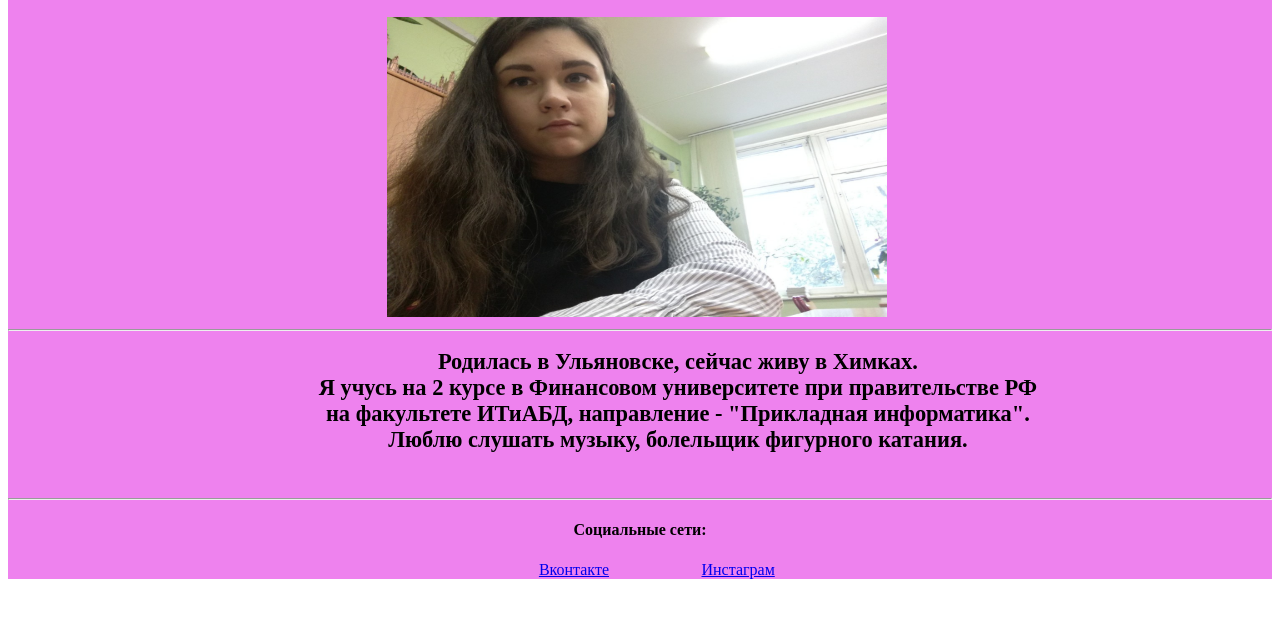
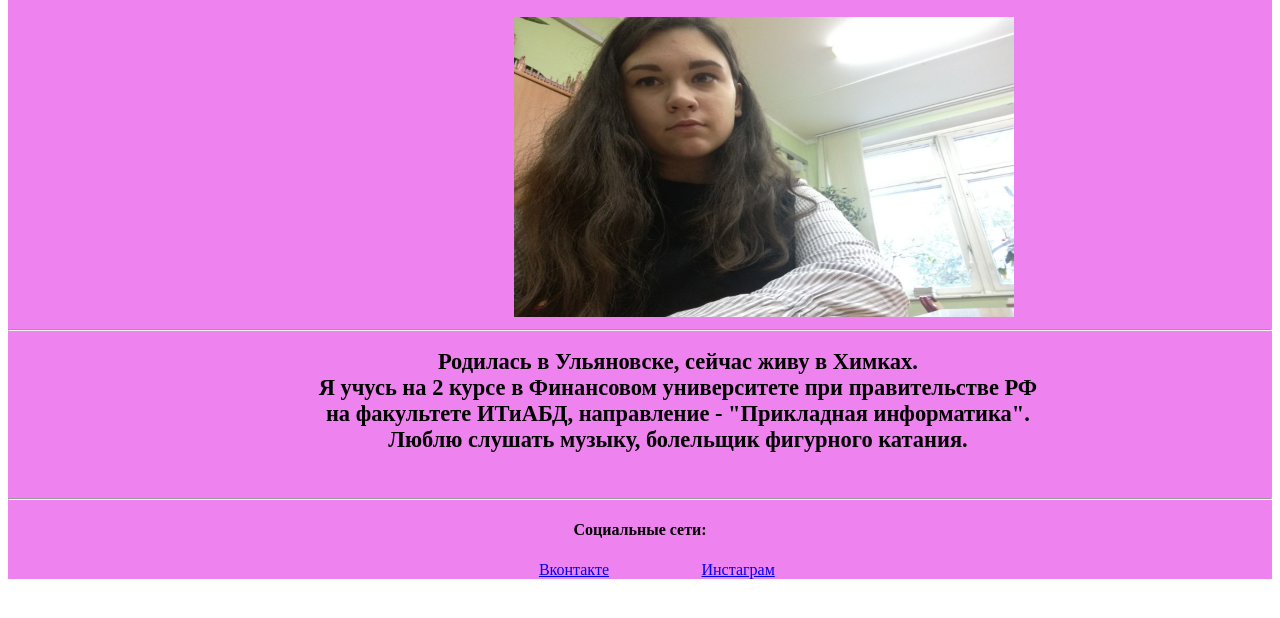
Before and after one commit to nesto4ka/nesto4ka.github.io, a plain HTML site: page index.html in a window 1280 px wide. Shown: the part 120-738 px from the top of the page. Drawn offline with Linux system fonts and the light colour scheme.

Commit message:
Update index.html

```diff
--- a/index.html
+++ b/index.html
@@ -12,7 +12,7 @@
 	            <h1 style="position: relative;text-align: center; color: black">Добро пожаловать!</h1>
 	        </div>
 	        <h2 style="position: relative;text-align: center; color: black;">Михеева Анастасия</h2>
-	        <img style="position: relative;width: 500px; height: 300px; left: 30%;" src="img/img1.jpg">
+	        <img style="position: relative;width: 500px; height: 300px; left: 40%;" src="img/img1.jpg">
 	        <hr>
 	        <h3 style="position: relative;left: 18%; width: 70%;text-align: center; color: black;"><big>Родилась в Ульяновске, сейчас живу в Химках.<br> Я учусь на 2 курсе в Финансовом университете при правительстве РФ<br>на факультете ИТиАБД, направление -  "Прикладная информатика".<br> Люблю слушать музыку, болельщик фигурного катания.</big></h3>
 		    <br>
```
